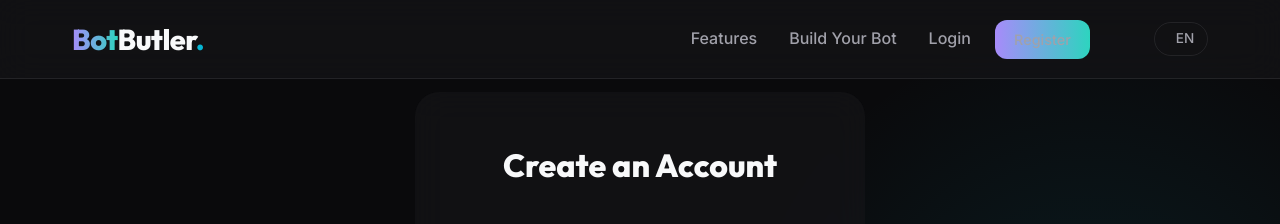
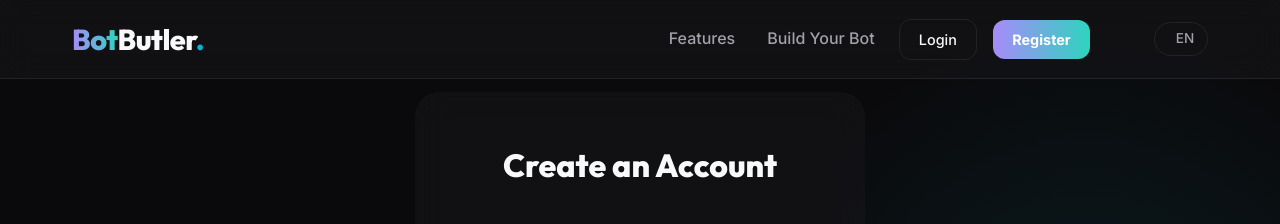
Before and after one commit to McMoes/bot-butler, a Django app: page /de/register/ in a window 1280 px wide. Shown: the top 224 px of the page. Run offline with Django 5.2, Linux system fonts and the light colour scheme; parts of the project's set-up code (start-up, migrations or seed data) failed here and were passed over; some libraries are stand-ins or nearby versions.

Commit message:
style(navbar): improve login/register button visibility

```diff
--- a/static/css/styles.css
+++ b/static/css/styles.css
@@ -294,9 +294,9 @@ body {
     box-shadow: 0 0 0 2px rgba(139, 92, 246, 0.2);
 }
 
-.btn-primary {
+.btn-primary, .nav-links a.btn-primary {
     background: var(--gradient-text);
-    color: white;
+    color: #ffffff !important;
     border: none;
     padding: 1rem 2rem;
     border-radius: 12px;
@@ -306,9 +306,29 @@ body {
     transition: transform 0.2s ease, box-shadow 0.2s ease;
 }
 
-.btn-primary:hover {
+.btn-primary:hover, .nav-links a.btn-primary:hover {
     transform: translateY(-2px);
     box-shadow: 0 6px 20px rgba(139, 92, 246, 0.4);
+    color: #ffffff !important;
+}
+
+.btn-outline, .nav-links a.btn-outline {
+    background: transparent;
+    color: var(--text-primary) !important;
+    border: 1px solid var(--border-subtle);
+    padding: 0.5rem 1.2rem;
+    border-radius: 12px;
+    font-weight: 500;
+    cursor: pointer;
+    font-family: var(--font-body);
+    transition: all 0.3s ease;
+}
+
+.btn-outline:hover, .nav-links a.btn-outline:hover {
+    border-color: var(--brand-secondary);
+    background: rgba(6, 182, 212, 0.05);
+    transform: translateY(-2px);
+    color: var(--text-primary) !important;
 }
 
 /* Options / Categories Grid */
--- a/templates/base.html
+++ b/templates/base.html
@@ -37,8 +37,8 @@
                     </form>
                 </div>
                 {% else %}
-                <a href="{% url 'login' %}">{% trans "Login" %}</a>
-                <a href="{% url 'pages:register' %}" class="btn-primary" style="margin-left: 1.5rem; padding: 0.5rem 1.2rem; font-size: 0.9rem;">{% trans "Register" %}</a>
+                <a href="{% url 'login' %}" class="btn-outline" style="margin-left: 1.5rem; font-size: 0.9rem;">{% trans "Login" %}</a>
+                <a href="{% url 'pages:register' %}" class="btn-primary" style="margin-left: 1rem; padding: 0.5rem 1.2rem; font-size: 0.9rem;">{% trans "Register" %}</a>
                 {% endif %}
 
                 <div class="lang-switch">
```
